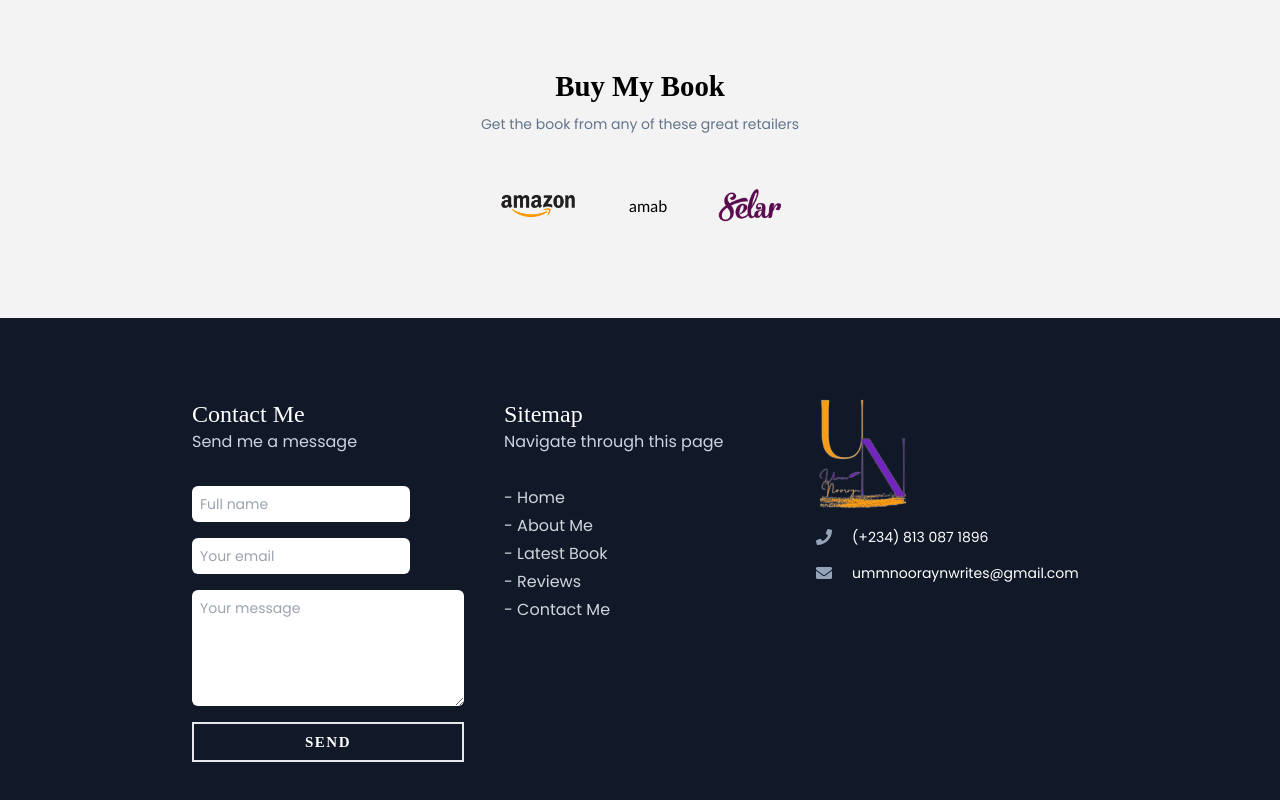
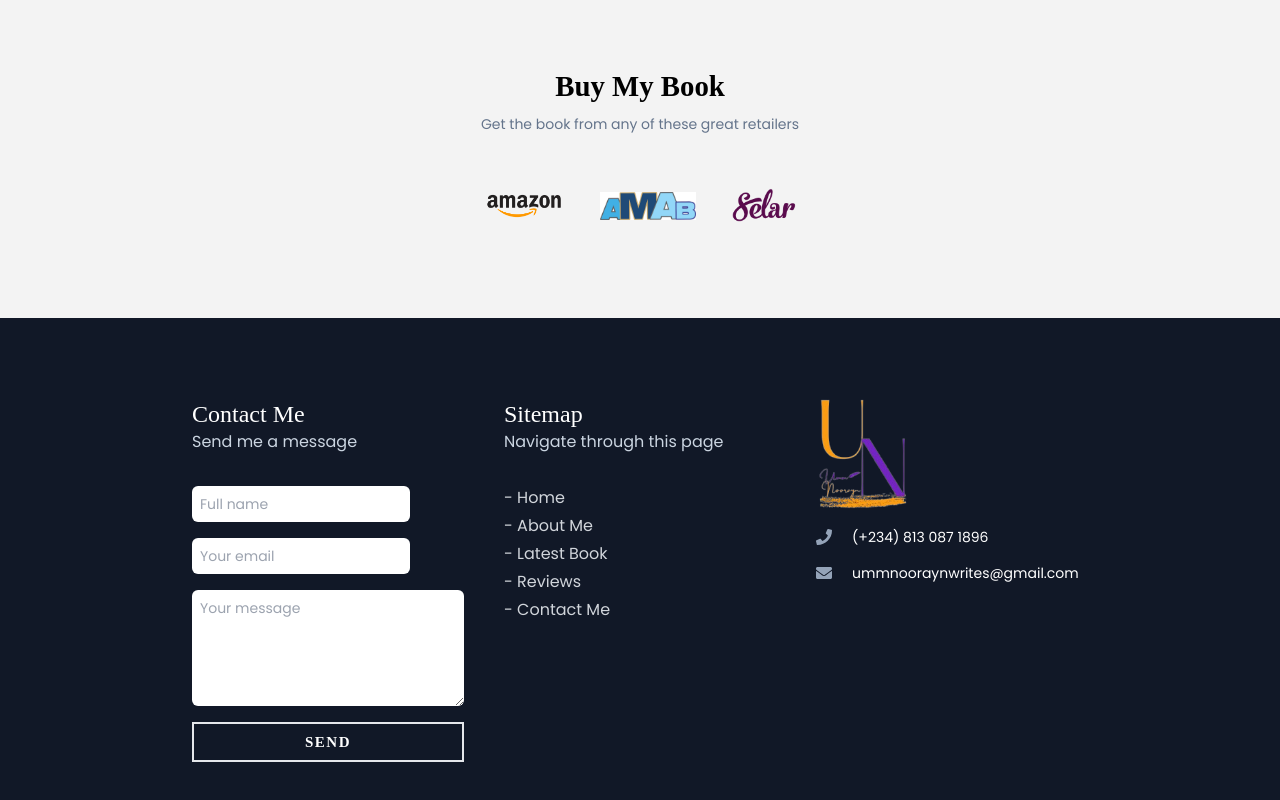
Before and after one commit to Mahmud1087/portfolio-projects, a React (Vite) app in the folder author_portfolio/: page / in a window 1280 px wide. Shown: the part 3162-3962 px from the top of the page. Built offline with nearby package versions, Linux system fonts and the light colour scheme; a web font is replaced by a local one.

Commit message:
added the amab link and the image

```diff
--- a/author_portfolio/src/components/BuyMyBook.jsx
+++ b/author_portfolio/src/components/BuyMyBook.jsx
@@ -1,5 +1,6 @@
 import amazonLogo from '../assets/amazon.png';
 import selarLogo from '../assets/selar.png';
+import amabLogo from '../assets/amab.jpeg';
 
 const BuyMyBook = () => {
   return (
@@ -13,7 +14,9 @@ const BuyMyBook = () => {
           <a href='amazon_link'>
             <img src={amazonLogo} alt='Amazon Logo' className='w-[5rem]' />
           </a>
-          <a href='https://www.amab.com.ng/products/dare-to-thrive'>amab</a>
+          <a href='https://www.amab.com.ng/product/dare-to-thrive/?v=3c2f23bb6b73'>
+            <img src={amabLogo} alt='AMAB publishing logo' className='w-24' />
+          </a>
           <a href='selar_link'>
             <img src={selarLogo} alt='Selar Logo' className='w-16' />
           </a>
```
